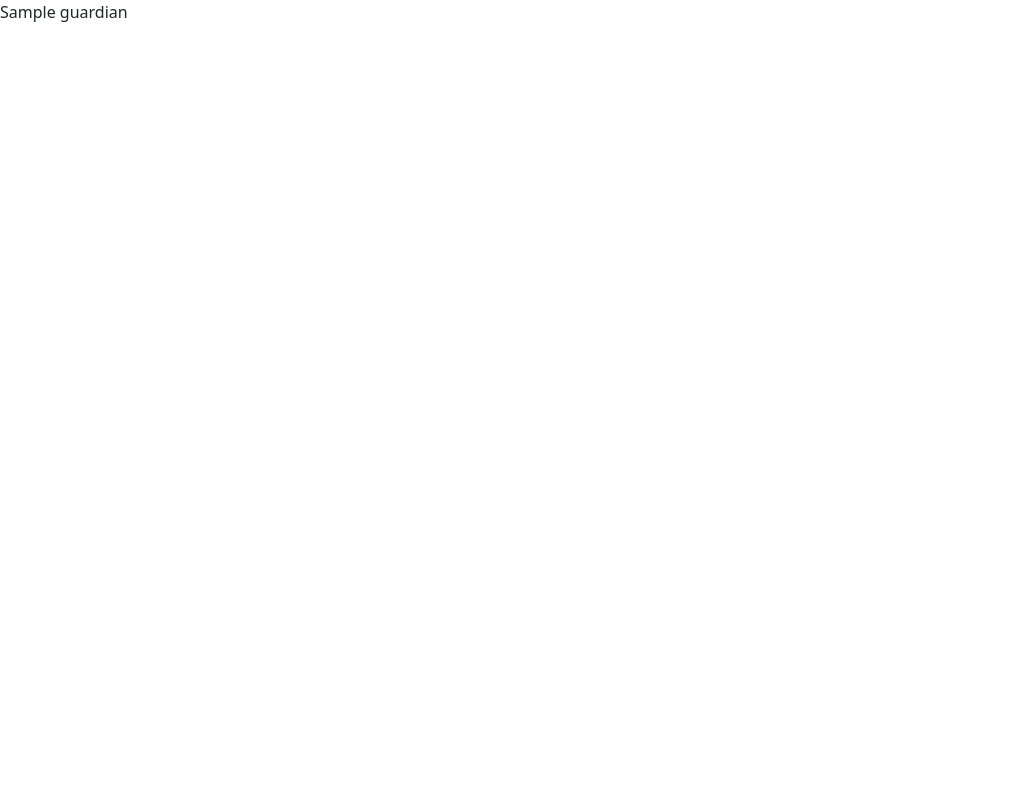
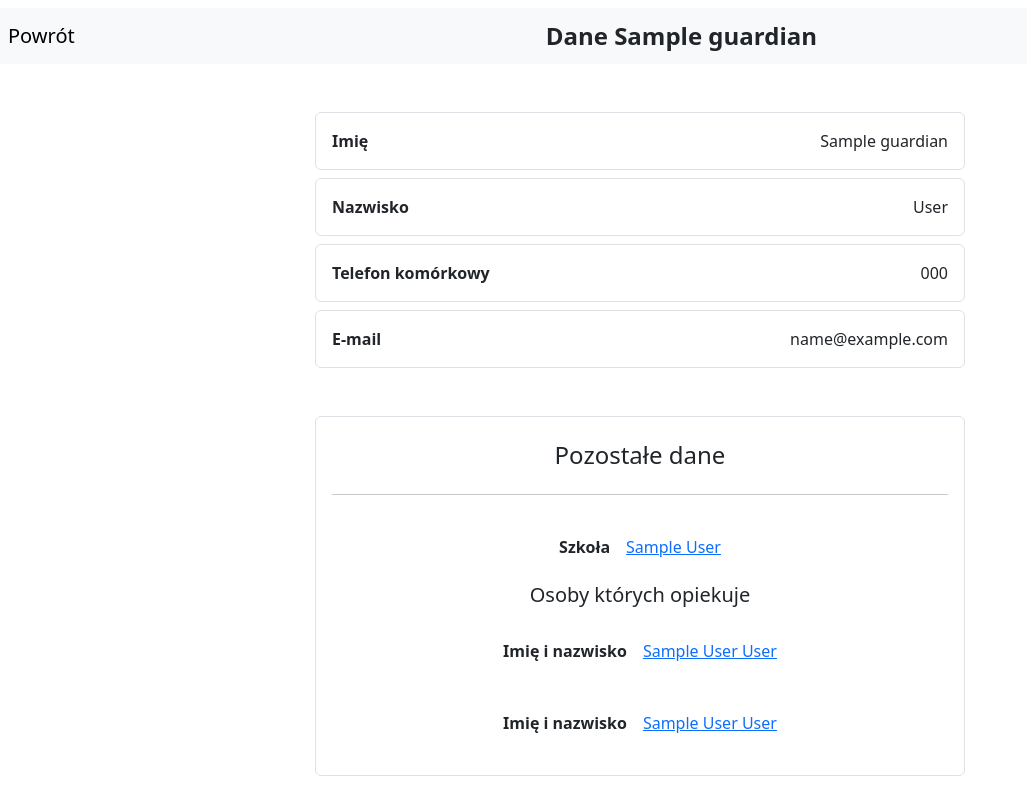
Before and after one commit to RudovichNazar23/hotel_competition, a Django app: page /administrator/guardian_detail/1 in a window 1280 px wide. Before the commit the part shown is almost empty. Shown: the whole page, without its empty margins (0-1027 px from the left). Run offline with Django 4.2, Linux system fonts and the light colour scheme; tables that the repository leaves empty hold one stand-in row (values such as "Sample post").

Commit message:
Created base for detail views and edited guardian_detail.html

```diff
--- a/src/admin_app/views.py
+++ b/src/admin_app/views.py
@@ -7,6 +7,7 @@ from registration_app.models import HighSchool, Guardian, TeamMember, SchoolTeam
 
 from service.get_filtered_model_queryset import get_filtered_model_queryset
 from service.mixins.get_model_fields import get_model_fields
+from service.get_model_object import get_model_object
 
 
 class ModelsFieldListView(ListView):
@@ -49,6 +50,11 @@ class GuardianDetailView(DetailView):
     template_name = "admin_app/guardian_detail.html"
     context_object_name = "guardian"
 
+    def get_context_data(self, **kwargs):
+        context = super().get_context_data(**kwargs)
+        context["guardian_school_team"] = get_model_object(model=SchoolTeam, guardian=self.get_object())
+        return context
+
 
 class TeamMemberDetailView(DetailView):
     model = TeamMember
--- a/src/service/get_model_object.py
+++ b/src/service/get_model_object.py
@@ -1,3 +1,3 @@
 
 def get_model_object(model, **kwargs):
-    return model.object.get(**kwargs)
+    return model.objects.get(**kwargs)
--- a/src/templates/admin_app/guardian_detail.html
+++ b/src/templates/admin_app/guardian_detail.html
@@ -1,9 +1,58 @@
-{% extends 'base.html' %}
+{% extends 'base_object_detail_template.html' %}
 
 {% block title %}
 
 {% endblock %}
 
-{% block content %}
-    {{ guardian.guardian_name }}
+{% block page_header %} Dane {{ guardian.guardian_name }}  {% endblock %}
+
+{% block main_content %}
+    <div class="m-auto mt-5" style="width: 650px;">
+        <div class="d-flex flex-row justify-content-between border rounded p-3">
+            <div class="text-center"><strong>Imię</strong></div>
+            <div class="text-center">{{ guardian.guardian_name }}</div>
+        </div>
+        <div class="d-flex flex-row justify-content-between border rounded p-3 mt-2">
+            <div class="text-center"><strong>Nazwisko</strong></div>
+            <div class="text-center">{{ guardian.guardian_surname }}</div>
+        </div>
+        <div class="d-flex flex-row justify-content-between border rounded p-3 mt-2">
+            <div class="text-center"><strong>Telefon komórkowy</strong></div>
+            <div class="text-center">{{ guardian.guardian_mobile_phone }}</div>
+        </div>
+        <div class="d-flex flex-row justify-content-between border rounded p-3 mt-2">
+            <div class="text-center"><strong>E-mail</strong></div>
+            <div class="text-center">{{ guardian.guardian_email }}</div>
+        </div>
+    </div>
 {% endblock %}
+
+{% block additional_information %}
+    <div class="container d-flex flex-column align-items-center mt-5 border rounded p-3" style="width: 650px;">
+        <div class="d-flex flex-row align-items-center justify-content-center mt-2">
+            <h4>Pozostałe dane</h4>
+        </div>
+        <hr class="container">
+        <div class="d-flex flex-row justify-content-between p-3">
+            <div class="text-center p-2"><strong>Szkoła</strong></div>
+            <div class="text-center p-2"><a href="{% url 'school_detail' guardian_school_team.high_school.pk %}">{{ guardian_school_team.high_school }}</a></div>
+        </div>
+        <div class="d-flex flex-column">
+            <div class="">
+                <h5 class="text-center">Osoby których opiekuje</h5>
+            </div>
+            <div class="d-flex flex-column">
+                <div class="d-flex flex-row justify-content-between p-3">
+                    <div class="text-center p-2"><strong>Imię i nazwisko</strong></div>
+                    <div class="text-center p-2"><a href="{% url 'team_member_detail' guardian_school_team.first_member.pk %}">{{ guardian_school_team.first_member }}</a></div>
+                </div>
+                {% if guardian_school_team.second_member %}
+                    <div class="d-flex flex-row justify-content-between p-3">
+                        <div class="text-center p-2"><strong>Imię i nazwisko</strong></div>
+                        <div class="text-center p-2"><a href="{% url 'team_member_detail' guardian_school_team.second_member.pk %}">{{ guardian_school_team.second_member }}</a></div>
+                    </div>
+                {% endif %}
+            </div>
+        </div>
+    </div>
+{% endblock %}
--- a/src/templates/admin_app/not_activated_school_team_list.html
+++ b/src/templates/admin_app/not_activated_school_team_list.html
@@ -23,7 +23,7 @@
                             {% if not school.second_member %}
                                 <th scope="col" class="text-center border">Brak</th>
                             {% else %}
-                                <td scope="col" class="text-center border">{{ school.second_member }}</td>
+                                <td scope="col" class="text-center border"><a href="{% url 'team_member_detail' school.second_member.pk %}">{{ school.second_member }}</a></td>
                             {% endif %}
                             <th scope="col" class="text-center border">Nie</th>
                         </tr>
--- /dev/null
+++ b/src/templates/base_object_detail_template.html
@@ -0,0 +1,23 @@
+{% extends 'base.html' %}
+
+
+{% block content %}
+    <nav class="navbar navbar-expand-lg navbar-light bg-light mt-2 p-2">
+          <a class="navbar-brand" href="{% url 'not_activated_school_teams' %}">Powrót</a>
+          <div class="collapse navbar-collapse d-flex flex-column" id="navbarNav">
+                <ul class="navbar-nav">
+                      <li class="nav-item active" style="font-size: 24px;">
+                          <strong>{% block page_header %}  {% endblock %}</strong>
+                      </li>
+                </ul>
+          </div>
+    </nav>
+    {% block main_content %}
+
+    {% endblock %}
+
+
+    {% block additional_information %}
+
+    {% endblock %}
+{% endblock %}
```
